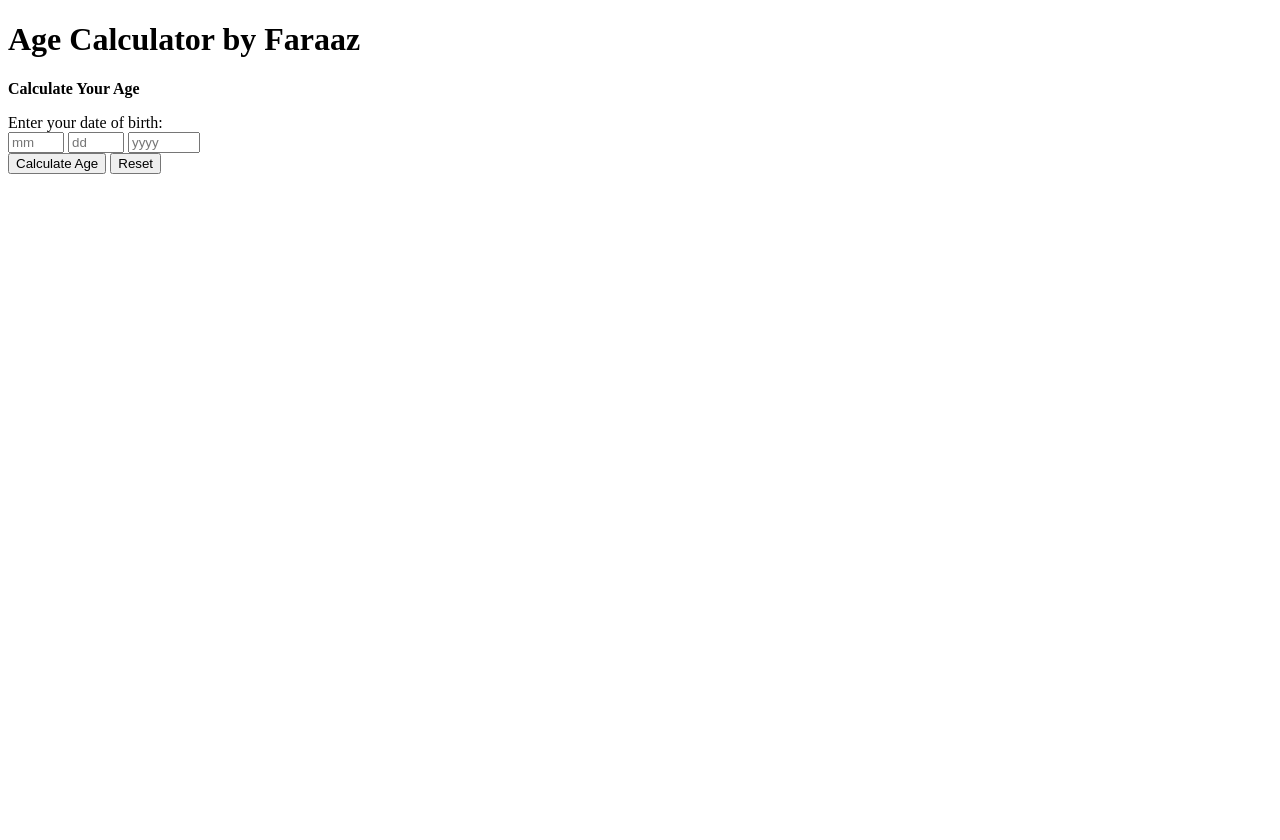
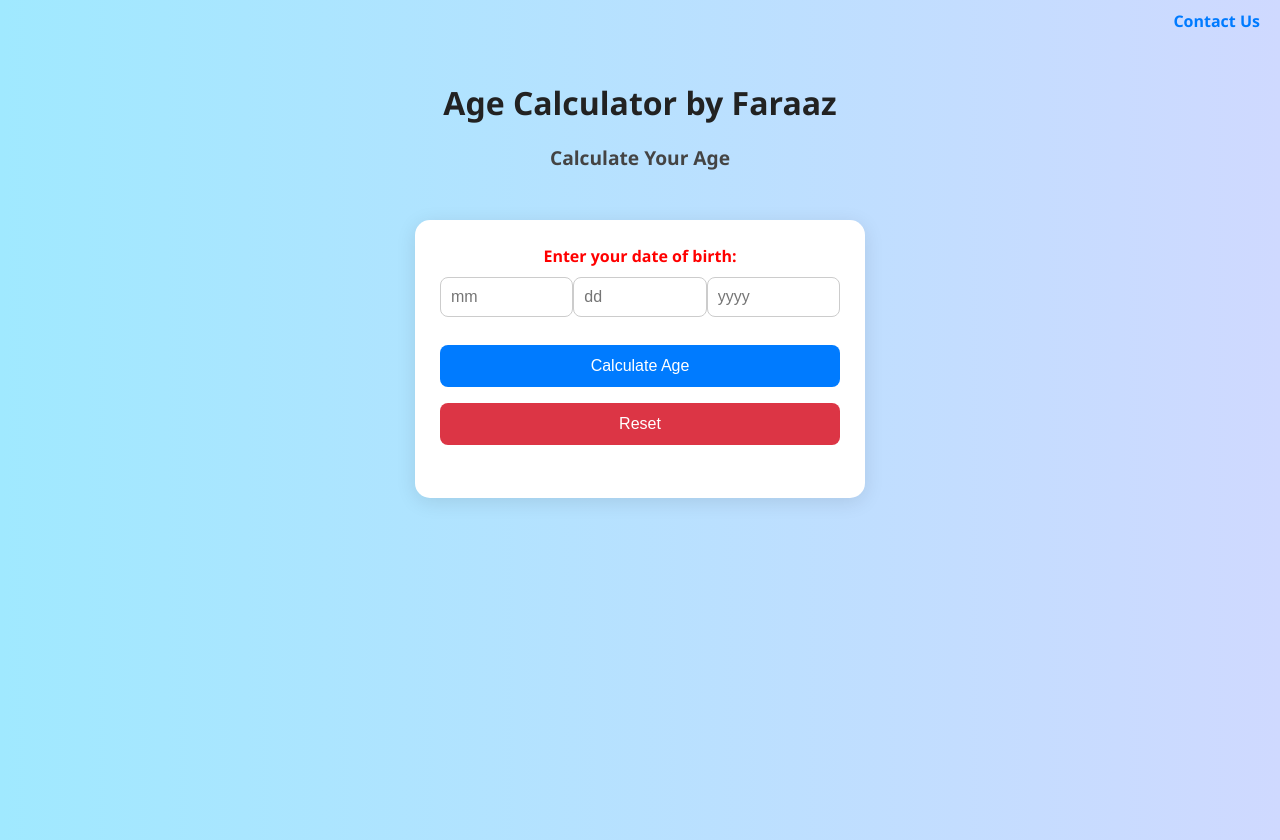
Before and after one commit to mxfaraaz3/Age-calculator-, a plain HTML site: page index.html in a window 1280 px wide. Before the commit the page ends 800 px from the top, so only its background shows below. Drawn offline with nearby package versions, Linux system fonts and the light colour scheme.

Commit message:
Update index.html

```diff
--- a/index.html
+++ b/index.html
@@ -9,25 +9,121 @@
   <meta name="robots" content="index, follow" />
   <title>Free Age Calculator - Calculate Your Age Instantly</title>
 
+  <!-- Confetti Library -->
+  <script src="https://cdn.jsdelivr.net/npm/canvas-confetti@1.6.0/dist/confetti.browser.min.js"></script>
+
   <style>
-    /* ... (keep your full CSS code here exactly as it was) ... */
+    body {
+      margin: 0;
+      font-family: 'Segoe UI', Tahoma, Geneva, Verdana, sans-serif;
+      background: linear-gradient(to right, #a0e9ff, #cfd9ff);
+      display: flex;
+      flex-direction: column;
+      align-items: center;
+      min-height: 100vh;
+      padding: 20px;
+    }
+
+    nav {
+      position: absolute;
+      top: 10px;
+      right: 20px;
+    }
+
+    nav a {
+      text-decoration: none;
+      color: #007bff;
+      font-weight: bold;
+      font-size: 1em;
+    }
+
+    .header {
+      text-align: center;
+      margin-top: 40px;
+      margin-bottom: 30px;
+    }
+
+    .header h1 {
+      font-size: 2em;
+      margin-bottom: 10px;
+      color: #222;
+    }
+
+    .header p {
+      font-size: 1.2em;
+      font-weight: 600;
+      color: #444;
+    }
+
+    .calculator {
+      background: white;
+      padding: 25px;
+      border-radius: 15px;
+      box-shadow: 0 4px 20px rgba(0,0,0,0.1);
+      max-width: 400px;
+      width: 100%;
+      text-align: center;
+    }
+
+    .date-label {
+      font-weight: bold;
+      margin-bottom: 10px;
+      color: red;
+    }
+
+    .date-fields {
+      display: flex;
+      justify-content: space-between;
+      margin-bottom: 20px;
+    }
+
+    .date-fields input {
+      width: 30%;
+      padding: 10px;
+      font-size: 1em;
+      border: 1px solid #ccc;
+      border-radius: 8px;
+    }
+
+    .calculate-btn, .reset-btn {
+      padding: 12px 20px;
+      font-size: 1em;
+      border-radius: 8px;
+      cursor: pointer;
+      width: 100%;
+      margin: 8px 0;
+      border: none;
+      color: white;
+    }
+
+    .calculate-btn { background-color: #007bff; }
+    .reset-btn { background-color: #dc3545; }
+
+    #result {
+      margin-top: 20px;
+      font-weight: bold;
+      font-size: 1.1em;
+    }
   </style>
 </head>
 <body>
 
+  <!-- Contact Nav -->
+  <nav>
+    <a href="#" onclick="contactUs()">Contact Us</a>
+  </nav>
+
   <div class="header">
     <h1>Age Calculator by Faraaz</h1>
-    <p><strong>Calculate Your Age</strong></p>
+    <p>Calculate Your Age</p>
   </div>
 
   <div class="calculator">
     <div class="date-label">Enter your date of birth:</div>
-    <div class="date-input">
-      <div class="date-fields">
-        <input type="number" id="birthMonth" placeholder="mm" min="1" max="12">
-        <input type="number" id="birthDay" placeholder="dd" min="1" max="31">
-        <input type="number" id="birthYear" placeholder="yyyy" min="1900" max="2025">
-      </div>
+    <div class="date-fields">
+      <input type="number" id="birthMonth" placeholder="mm" min="1" max="12">
+      <input type="number" id="birthDay" placeholder="dd" min="1" max="31">
+      <input type="number" id="birthYear" placeholder="yyyy" min="1900" max="2025">
     </div>
     <button class="calculate-btn" onclick="calculate()">Calculate Age</button>
     <button class="reset-btn" onclick="resetForm()">Reset</button>
@@ -35,6 +131,21 @@
   </div>
 
   <script>
+    function getAgeFacts(years) {
+      const facts = [
+        `You've lived approximately ${years * 365} days.`,
+        `That's over ${years * 12} months of experiences!`,
+        `Your heart has beaten over ${(years * 365 * 24 * 60 * 60 * 70).toLocaleString()} times.`,
+        `You’ve circled the sun ${years} times!`,
+        `Fun fact: You're older than ${2025 - years - 2000} internet memes.`
+      ];
+      return facts[Math.floor(Math.random() * facts.length)];
+    }
+
+    function contactUs() {
+      window.location.href = "mailto:mxfaraaz3@gmail.com?subject=Message from Age Calculator Website";
+    }
+
     function calculate() {
       const birthMonth = parseInt(document.getElementById("birthMonth").value);
       const birthDay = parseInt(document.getElementById("birthDay").value);
@@ -46,19 +157,21 @@
         return;
       }
 
+      const birthDate = new Date(birthYear, birthMonth - 1, birthDay);
       const today = new Date();
-      const currentYear = today.getFullYear();
-      const currentMonth = today.getMonth() + 1;
-      const currentDate = today.getDate();
 
-      let years = currentYear - birthYear;
-      let months = currentMonth - birthMonth;
-      let days = currentDate - birthDay;
+      if (birthDate > today) {
+        resultDiv.innerHTML = "Birthdate cannot be in the future.";
+        return;
+      }
+
+      let years = today.getFullYear() - birthYear;
+      let months = today.getMonth() + 1 - birthMonth;
+      let days = today.getDate() - birthDay;
 
       if (days < 0) {
         months--;
-        const prevMonth = new Date(currentYear, currentMonth, 0).getDate();
-        days += prevMonth;
+        days += new Date(today.getFullYear(), today.getMonth(), 0).getDate();
       }
 
       if (months < 0) {
@@ -66,7 +179,20 @@
         months += 12;
       }
 
-      resultDiv.innerHTML = `You are <strong>${years} years, ${months} months, and ${days} days old.</strong>`;
+      const nextBirthday = new Date(today.getFullYear(), birthMonth - 1, birthDay);
+      if (nextBirthday < today) nextBirthday.setFullYear(today.getFullYear() + 1);
+      const timeDiff = nextBirthday - today;
+      const daysLeft = Math.ceil(timeDiff / (1000 * 60 * 60 * 24));
+
+      const fact = getAgeFacts(years);
+
+      resultDiv.innerHTML = `
+        You are <strong>${years} years, ${months} months, and ${days} days old.</strong><br><br>
+        ⏳ ${daysLeft} days left until your next birthday!<br><br>
+        🎉 Fun Fact: ${fact}
+      `;
+
+      confetti(); // 🎊 Show animation
     }
 
     function resetForm() {
```
